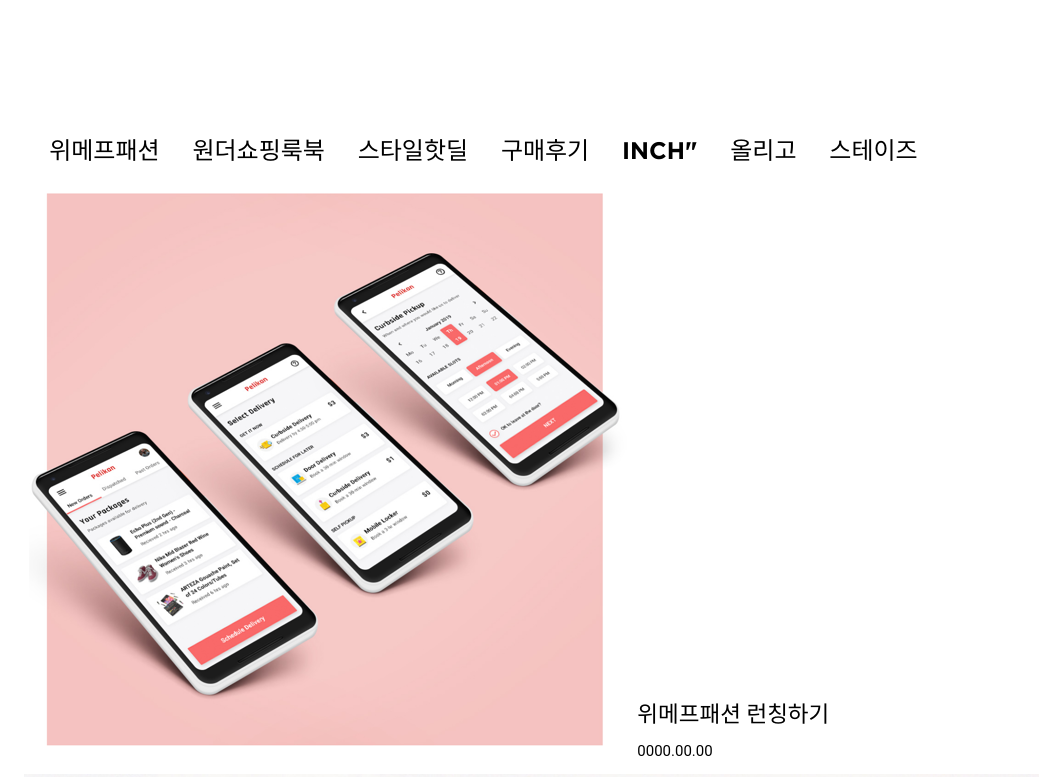
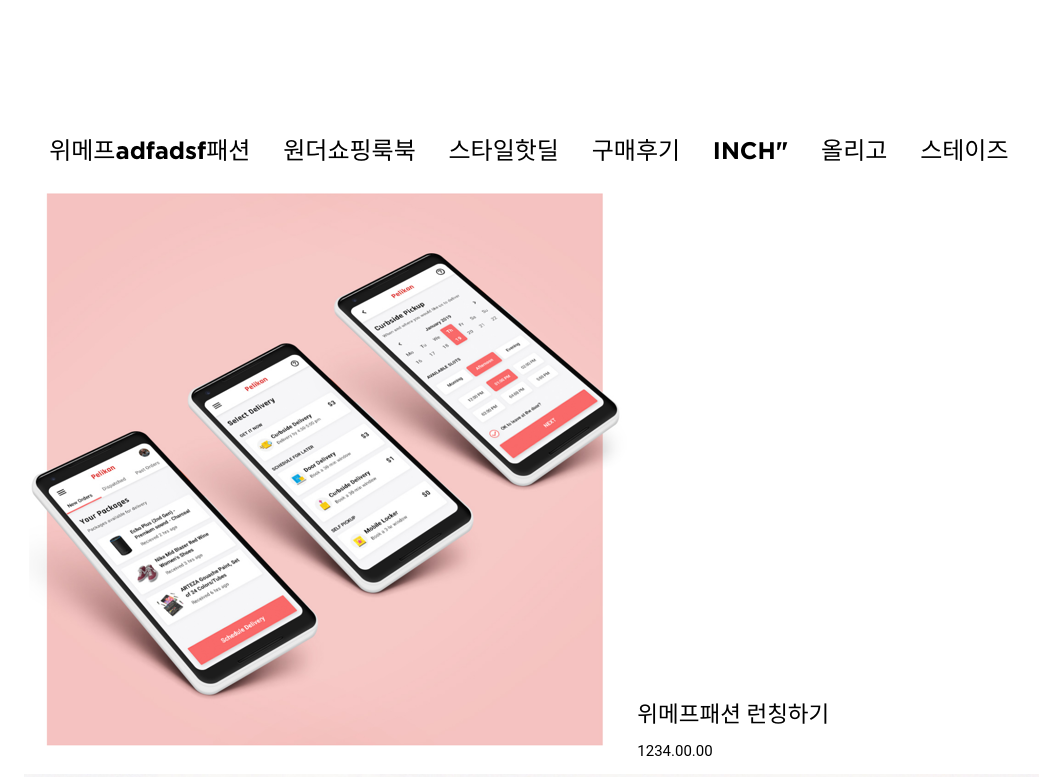
Before and after one commit to jinkyeom2/portfolio, a plain HTML site: page index.html in a window 1280 px wide. Shown: the part 460-1237 px from the top of the page, without its empty margins (2-1041 px from the left). Drawn offline with Linux system fonts and the light colour scheme.

Commit message:
Update 2020-01-26T13:50:15.901Z

```diff
--- a/index.html
+++ b/index.html
@@ -24,7 +24,7 @@
     </div>
     <nav>
       <div class="header-menu">
-        <div class="menu"><a href="#projectA">위메프패션</a></div>
+        <div class="menu"><a href="#projectA">위메프adfadsf패션</a></div>
         <div class="menu"><a href="#projectB">원더쇼핑룩북</a></div>
         <div class="menu"><a href="#projectC">스타일핫딜</a></div>
         <div class="menu"><a href="#projectD">구매후기</a></div>
@@ -48,7 +48,7 @@
               </div>
               <div class="desc">
                 <h1 clsss="thumb-title">위메프패션 런칭하기</h1>
-                <p>0000.00.00</p>
+                <p>1234.00.00</p>
               </div>
             </a>
           </li>
```
